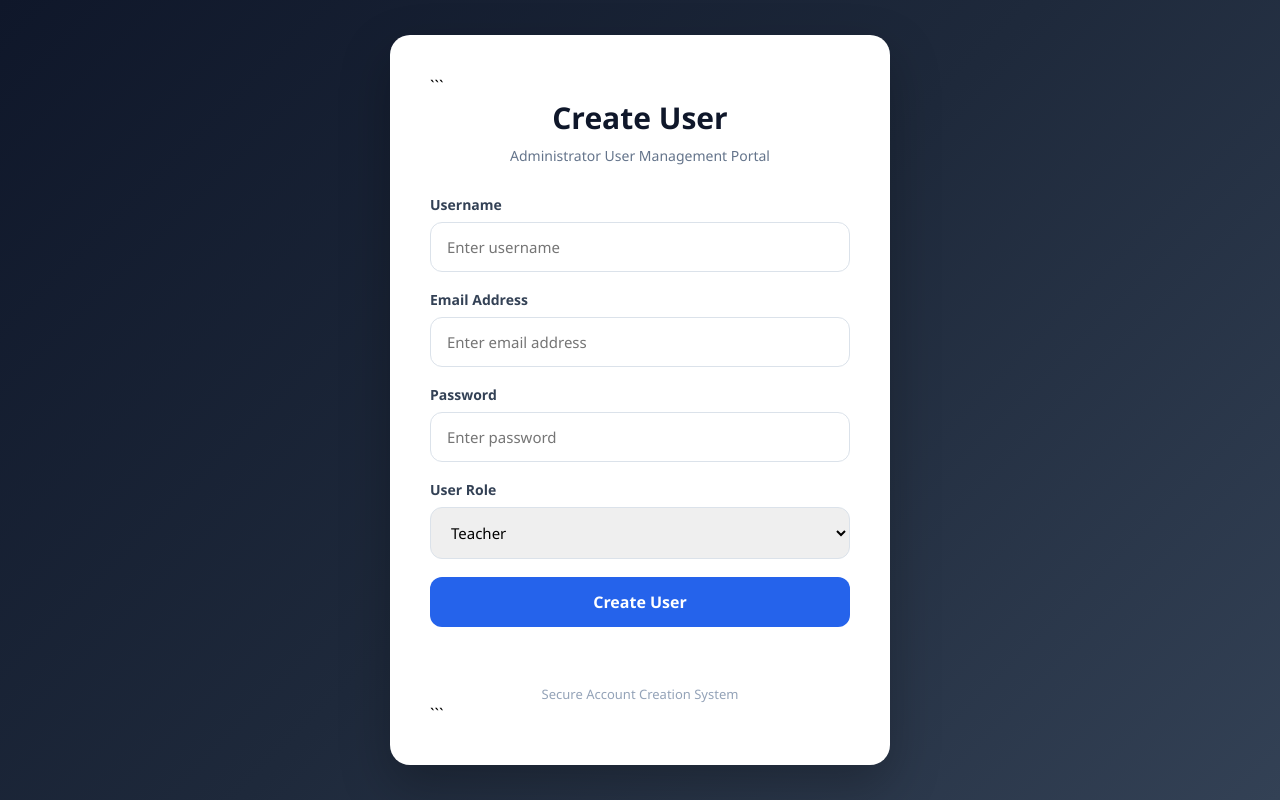
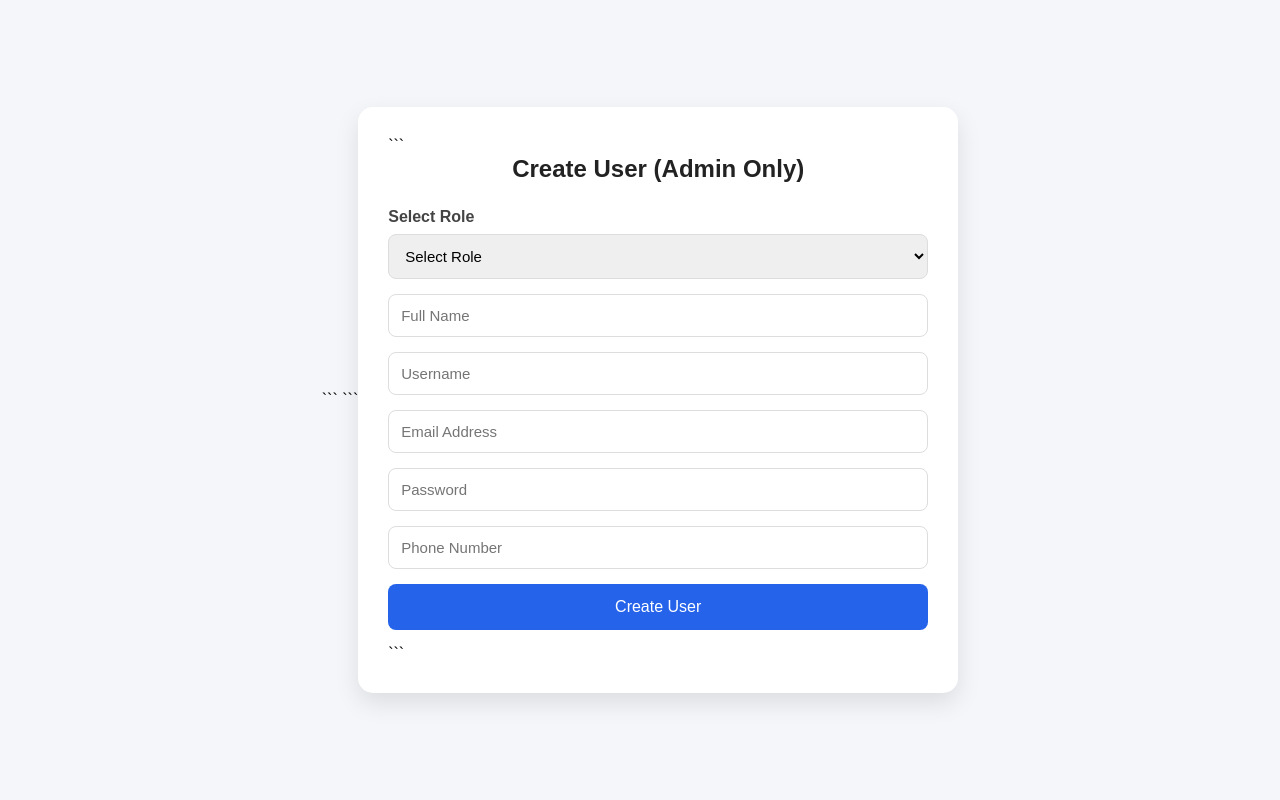
Before and after one commit to abdulwasay917/Student-Learning-Management-Portal, a Django app: page /accounts/create-user/ in a window 1280 px wide. Run offline with Django 5.2, Linux system fonts and the light colour scheme; a user stored in the database is signed in.

Commit message:
accounts view fix

````diff
--- a/SLMP/urls.py
+++ b/SLMP/urls.py
@@ -20,4 +20,5 @@ from django.urls import path,include
 urlpatterns = [
     path('admin/', admin.site.urls),
     path("accounts/", include('accounts.urls')),
+    path("core/", include("core.urls")),
 ]
--- a/accounts/views.py
+++ b/accounts/views.py
@@ -4,7 +4,6 @@ from django.contrib.auth.decorators import login_required
 
 def login_view(request):
     if request.method == "POST":
-        # login logic
         pass
 
     return render(request, "accounts/login.html")
@@ -13,7 +12,6 @@ def login_view(request):
 @login_required(login_url="/accounts/login/")
 def create_user_view(request):
     if request.method == "POST":
-        # create teacher/student logic
         pass
 
     return render(request, "accounts/create_user.html")
@@ -21,7 +19,6 @@ def create_user_view(request):
 
 def forgot_password_view(request):
     if request.method == "POST":
-        # send reset email logic
         pass
 
     return render(request, "accounts/forgot.html")
@@ -29,7 +26,6 @@ def forgot_password_view(request):
 
 def reset_password_view(request, uidb64, token):
     if request.method == "POST":
-        # reset password logic
         pass
 
     return render(request, "accounts/reset_password.html")
--- /dev/null
+++ b/core/api/serializers.py
@@ -0,0 +1 @@
+from rest_framework import serializers
--- /dev/null
+++ b/core/api/urls.py
@@ -0,0 +1,6 @@
+from django.urls import path
+from .views import DashboardAPI
+
+urlpatterns = [
+    path("dashboard/", DashboardAPI.as_view(), name="dashboard-api"),
+]
--- /dev/null
+++ b/core/urls.py
@@ -0,0 +1,7 @@
+from django.urls import path, include
+from .views import dashboard
+
+urlpatterns = [
+    path("dashboard/", dashboard, name="dashboard"),
+    path("api/", include("core.api.urls")),
+]
--- a/core/views.py
+++ b/core/views.py
@@ -1,3 +1,5 @@
 from django.shortcuts import render
 
-# Create your views here.
+
+def dashboard(request):
+    return render(request, "core/dashboard.html")
--- a/templates/accounts/create_user.html
+++ b/templates/accounts/create_user.html
@@ -6,194 +6,203 @@
     <meta name="viewport" content="width=device-width, initial-scale=1.0">
     <title>Create User</title>
 
+```
 <style>
+
     *{
         margin:0;
         padding:0;
         box-sizing:border-box;
-    font-family:"Segoe UI",Tahoma,Geneva,Verdana,sans-serif;
+        font-family:Arial, Helvetica, sans-serif;
     }
 
     body{
+        background:#f4f6f9;
         min-height:100vh;
         display:flex;
         justify-content:center;
         align-items:center;
-    background:linear-gradient(135deg,#0f172a,#1e293b,#334155);
-    padding:20px;
+        padding:30px;
     }
 
-.card{
+    .container{
         width:100%;
-    max-width:500px;
+        max-width:600px;
         background:#fff;
-    padding:40px;
-    border-radius:20px;
-    box-shadow:0 20px 50px rgba(0,0,0,.25);
+        padding:30px;
+        border-radius:15px;
+        box-shadow:0 10px 25px rgba(0,0,0,0.1);
     }
 
-.header{
+    h2{
         text-align:center;
-    margin-bottom:30px;
+        color:#222;
+        margin-bottom:25px;
     }
 
-.header h2{
-    color:#0f172a;
-    font-size:30px;
-    font-weight:700;
+    label{
+        display:block;
+        margin-bottom:8px;
+        font-weight:bold;
+        color:#444;
     }
 
-.header p{
-    margin-top:8px;
-    color:#64748b;
-    font-size:14px;
+    input,
+    select,
+    textarea{
+        width:100%;
+        padding:12px;
+        border:1px solid #ddd;
+        border-radius:8px;
+        margin-bottom:15px;
+        font-size:15px;
     }
 
-.form-group{
-    margin-bottom:18px;
+    input:focus,
+    select:focus,
+    textarea:focus{
+        outline:none;
+        border-color:#2563eb;
     }
 
-.form-group label{
-    display:block;
-    margin-bottom:8px;
-    font-size:14px;
-    font-weight:600;
-    color:#334155;
+    .section{
+        background:#f8fafc;
+        border:1px solid #e5e7eb;
+        border-radius:10px;
+        padding:15px;
+        margin-top:10px;
+        margin-bottom:15px;
     }
 
-.form-control{
-    width:100%;
-    padding:14px 16px;
-    border:1px solid #dbe2ea;
-    border-radius:12px;
-    font-size:15px;
-    transition:.3s;
+    .section h3{
+        margin-bottom:15px;
+        color:#2563eb;
     }
 
-.form-control:focus{
-    outline:none;
-    border-color:#2563eb;
-    box-shadow:0 0 0 4px rgba(37,99,235,.12);
-}
-
-.btn{
+    button{
         width:100%;
         padding:14px;
         border:none;
-    border-radius:12px;
+        border-radius:8px;
         background:#2563eb;
-    color:#fff;
+        color:white;
         font-size:16px;
-    font-weight:600;
         cursor:pointer;
-    transition:.3s;
+        transition:0.3s;
     }
 
-.btn:hover{
+    button:hover{
         background:#1d4ed8;
     }
 
     #msg{
-    margin-top:18px;
+        margin-top:15px;
         text-align:center;
-    min-height:20px;
-    font-size:14px;
-    color:#dc2626;
+        font-weight:bold;
     }
 
-.footer{
-    margin-top:20px;
-    text-align:center;
-    color:#94a3b8;
-    font-size:13px;
+    .success{
+        color:green;
     }
 
-@media(max-width:480px){
-    .card{
-        padding:28px;
+    .error{
+        color:red;
     }
 
-    .header h2{
-        font-size:26px;
-    }
-}
 </style>
+```
 
 </head>
 <body>
 
-<div class="card">
+<div class="container">
 
 ```
-<div class="header">
-    <h2>Create User</h2>
-    <p>Administrator User Management Portal</p>
-</div>
+<h2>Create User (Admin Only)</h2>
 
 {% csrf_token %}
 
-<div class="form-group">
-    <label>Username</label>
-    <input
-        type="text"
-        id="username"
-        class="form-control"
-        placeholder="Enter username">
-</div>
+<label>Select Role</label>
 
-<div class="form-group">
-    <label>Email Address</label>
-    <input
-        type="email"
-        id="email"
-        class="form-control"
-        placeholder="Enter email address">
-</div>
-
-<div class="form-group">
-    <label>Password</label>
-    <input
-        type="password"
-        id="password"
-        class="form-control"
-        placeholder="Enter password">
-</div>
-
-<div class="form-group">
-    <label>User Role</label>
-    <select id="role" class="form-control">
+<select id="role" onchange="toggleFields()">
+    <option value="">Select Role</option>
     <option value="teacher">Teacher</option>
     <option value="student">Student</option>
 </select>
+
+<input type="text" id="name" placeholder="Full Name">
+
+<input type="text" id="username" placeholder="Username">
+
+<input type="email" id="email" placeholder="Email Address">
+
+<input type="password" id="password" placeholder="Password">
+
+<input type="text" id="phone" placeholder="Phone Number">
+
+<div id="teacher-fields" class="section" style="display:none;">
+
+    <h3>Teacher Information</h3>
+
+    <textarea
+        id="bio"
+        rows="4"
+        placeholder="Teacher Bio"></textarea>
+
+    <input
+        type="text"
+        id="expertise"
+        placeholder="Expertise">
+
 </div>
 
-<button class="btn" onclick="createUser()">
+<div id="student-fields" class="section" style="display:none;">
+
+    <h3>Student Information</h3>
+
+    <input
+        type="text"
+        id="roll_number"
+        placeholder="Roll Number">
+
+</div>
+
+<button onclick="createUser()">
     Create User
 </button>
 
 <p id="msg"></p>
-
-<div class="footer">
-    Secure Account Creation System
-</div>
 ```
 
 </div>
 
 <script>
+
 function getCookie(name) {
+
     let cookieValue = null;
 
     if (document.cookie && document.cookie !== '') {
+
         const cookies = document.cookie.split(';');
 
         for (let i = 0; i < cookies.length; i++) {
+
             const cookie = cookies[i].trim();
 
-            if (cookie.substring(0, name.length + 1) === (name + '=')) {
+            if (
+                cookie.substring(
+                    0,
+                    name.length + 1
+                ) === (name + '=')
+            ) {
+
                 cookieValue = decodeURIComponent(
-                    cookie.substring(name.length + 1)
+                    cookie.substring(
+                        name.length + 1
+                    )
                 );
+
                 break;
             }
         }
@@ -202,44 +211,145 @@ function getCookie(name) {
     return cookieValue;
 }
 
+function toggleFields() {
+
+    const role =
+        document.getElementById("role").value;
+
+    document.getElementById(
+        "teacher-fields"
+    ).style.display = "none";
+
+    document.getElementById(
+        "student-fields"
+    ).style.display = "none";
+
+    if(role === "teacher"){
+
+        document.getElementById(
+            "teacher-fields"
+        ).style.display = "block";
+    }
+
+    if(role === "student"){
+
+        document.getElementById(
+            "student-fields"
+        ).style.display = "block";
+    }
+}
+
 function createUser() {
+
+    const role =
+        document.getElementById("role").value;
+
+    let payload = {
+
+        role: role,
+
+        name:
+            document.getElementById(
+                "name"
+            ).value,
+
+        username:
+            document.getElementById(
+                "username"
+            ).value,
+
+        email:
+            document.getElementById(
+                "email"
+            ).value,
+
+        password:
+            document.getElementById(
+                "password"
+            ).value,
+
+        phone:
+            document.getElementById(
+                "phone"
+            ).value
+    };
+
+    if(role === "teacher"){
+
+        payload.bio =
+            document.getElementById(
+                "bio"
+            ).value;
+
+        payload.expertise =
+            document.getElementById(
+                "expertise"
+            ).value;
+    }
+
+    if(role === "student"){
+
+        payload.roll_number =
+            document.getElementById(
+                "roll_number"
+            ).value;
+    }
+
     fetch("/accounts/api/create-user/", {
-        method: "POST",
-        headers: {
-            "Content-Type": "application/json",
-            "X-CSRFToken": getCookie("csrftoken")
+
+        method:"POST",
+
+        headers:{
+            "Content-Type":"application/json",
+            "X-CSRFToken":
+                getCookie("csrftoken")
         },
-        body: JSON.stringify({
-            username: document.getElementById("username").value,
-            email: document.getElementById("email").value,
-            password: document.getElementById("password").value,
-            role: document.getElementById("role").value
+
+        body:JSON.stringify(payload)
+
     })
-    })
+
     .then(async res => {
+
         const data = await res.json();
 
-        if (res.ok) {
-            document.getElementById("msg").style.color = "#16a34a";
-        } else {
-            document.getElementById("msg").style.color = "#dc2626";
-        }
+        const msg =
+            document.getElementById("msg");
 
-        document.getElementById("msg").innerText =
+        if(res.ok){
+
+            msg.className = "success";
+
+            msg.innerText =
                 data.message ||
+                "User created successfully";
+
+        }else{
+
+            msg.className = "error";
+
+            msg.innerText =
                 data.error ||
                 data.detail ||
                 "Something went wrong";
+        }
 
-        console.log("Status:", res.status);
-        console.log(data);
     })
-    .catch(err => {
-        console.log(err);
-        document.getElementById("msg").style.color = "#dc2626";
-        document.getElementById("msg").innerText = "Request failed";
+
+    .catch(error => {
+
+        console.error(error);
+
+        const msg =
+            document.getElementById("msg");
+
+        msg.className = "error";
+
+        msg.innerText =
+            "Request failed";
     });
 }
+
 </script>
 
 </body>
````
Also changed, not shown: accounts/api/views.py (+50 -24 lines), core/api/views.py (added, +37 -0 lines), templates/core/dashboard.html (added, +62 -0 lines). Lines whose indentation alone changed are shown as unchanged.
